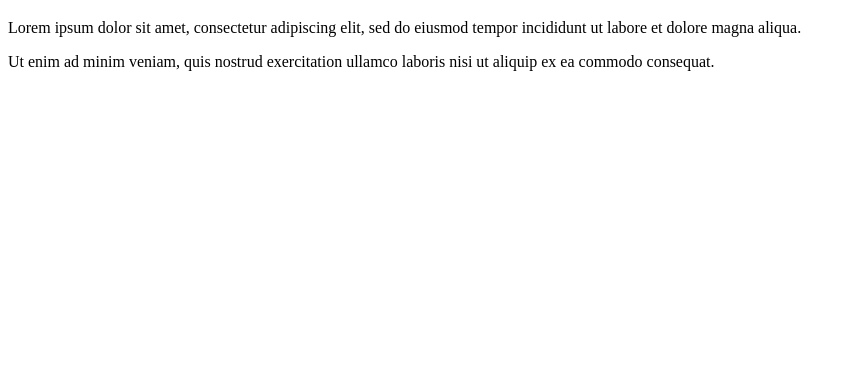
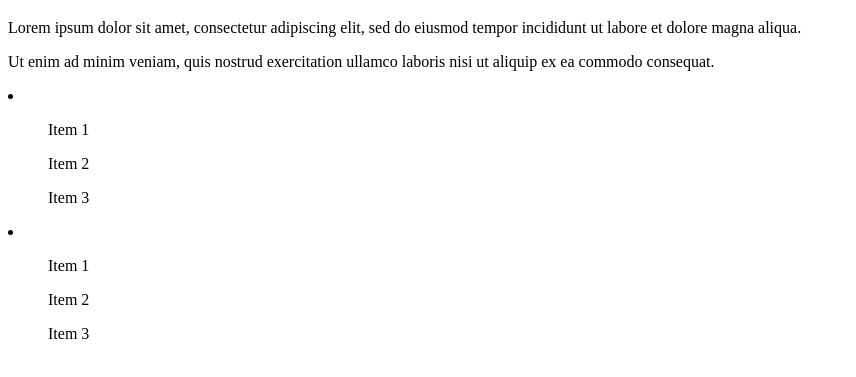
Before and after one commit to Deconceptmover/git_test, a plain HTML site: page index.html in a window 1280 px wide. Shown: the part 61-438 px from the top of the page, without its empty margins (0-856 px from the left). Drawn offline with Linux system fonts and the light colour scheme.

Commit message:
Comment, Lists (Ordered and Unordered Lists)

```diff
--- a/index.html
+++ b/index.html
@@ -15,6 +15,19 @@
   <p>Ut enim ad minim veniam, quis nostrud exercitation ullamco laboris
     nisi ut aliquip ex ea commodo consequat.
   </p>
+ <!-- Learning About listimg in HTML -->
+  <!-- Unordered List -->
+   <li>
+      <ul>Item 1</ul>
+      <ul>Item 2</ul>
+      <ul>Item 3</ul>
+    </li>
+   <!-- Ordered List -->
+    <li>
+      <ol>Item 1</ol>
+      <ol>Item 2</ol>
+      <ol>Item 3</ol>
+    </li>
 
 </body>
 </html>
```
